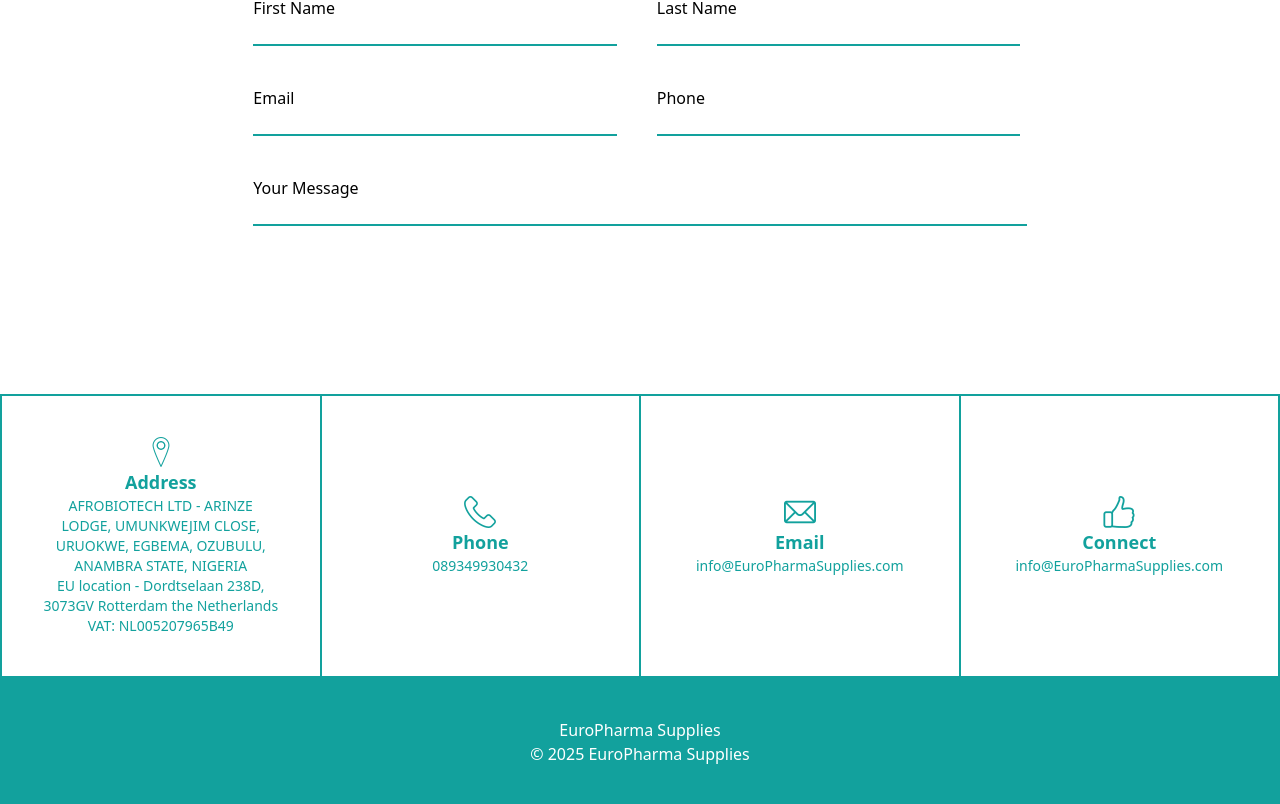
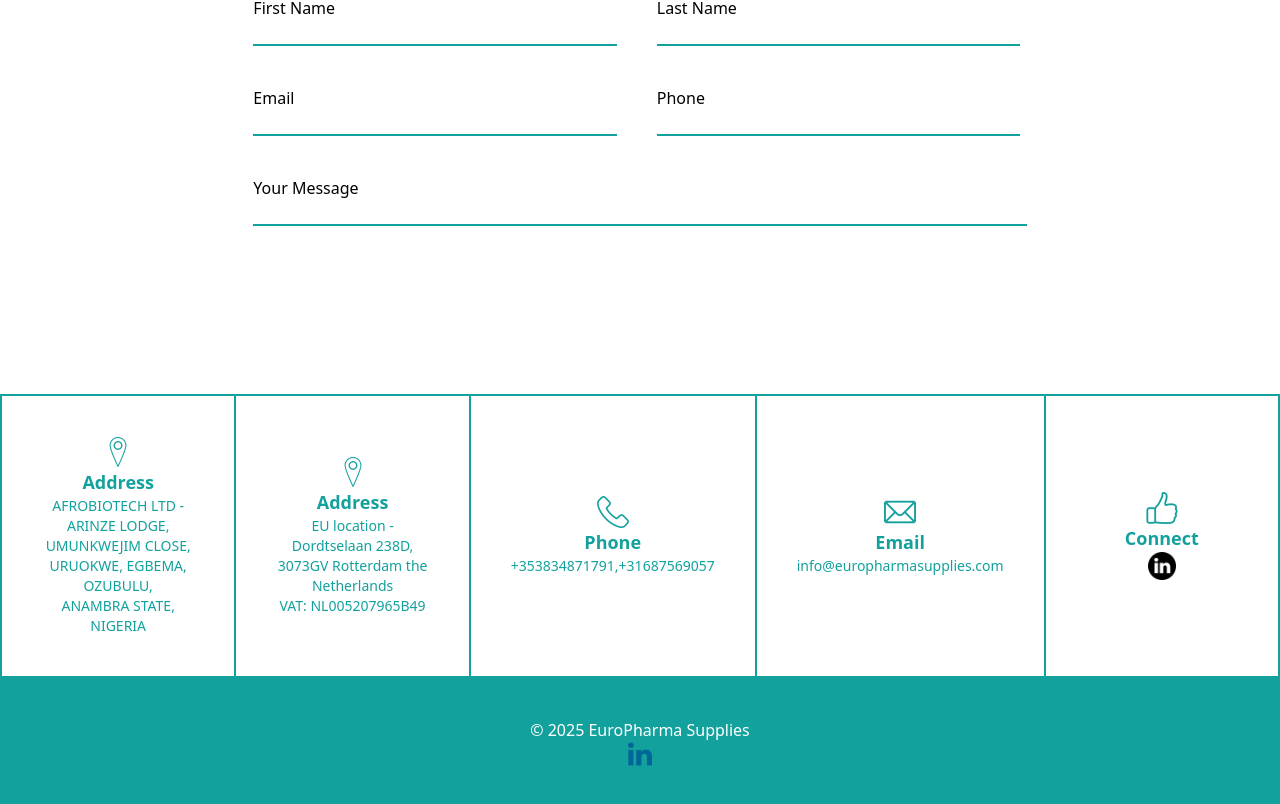
Before and after one commit to junioruche49/europharmasupplies, a Next.js app: page /contact in a window 1280 px wide. Shown: the part 762-1566 px from the top of the page. Built offline with nearby package versions, Linux system fonts and the light colour scheme; what @ant-design/nextjs-registry would draw is missing.

Commit message:
new changes

```diff
--- a/app/contact/page.js
+++ b/app/contact/page.js
@@ -3,7 +3,9 @@ import like from "../../assets/img/like.png";
 import pin from "../../assets/img/pin.png";
 import mail from "../../assets/img/mail.png";
 import telephone from "../../assets/img/telephone.png";
+import linkedin_2 from "../../assets/img/linkedin_2.png";
 import Image from "next/image";
+import Link from "next/link";
 
 function Contact(props) {
   return (
@@ -50,7 +52,18 @@ function Contact(props) {
           <p className="text-sm text-[#12a19d] text-center">
             AFROBIOTECH LTD - ARINZE LODGE, UMUNKWEJIM CLOSE, <br />
             URUOKWE, EGBEMA, OZUBULU, <br />
-            ANAMBRA STATE, NIGERIA <br />
+            ANAMBRA STATE, NIGERIA
+          </p>
+        </div>
+        <div
+          className="flex flex-col flex-1 w-[25] justify-center items-center border-2 border-t-0
+            border-b-0 border-l-0
+        border-[#12a19d] p-10"
+          id="address"
+        >
+          <Image src={pin} alt="pin" className="w-8" />
+          <h2 className="font-semibold text-lg text-[#12a19d]">Address</h2>
+          <p className="text-sm text-[#12a19d] text-center">
             EU location - Dordtselaan 238D, 3073GV Rotterdam the Netherlands{" "}
             <br />
             VAT: NL005207965B49
@@ -63,7 +76,9 @@ function Contact(props) {
         >
           <Image src={telephone} alt="telephone" className="w-8" />
           <h2 className="font-semibold text-lg text-[#12a19d]">Phone</h2>
-          <p className="text-sm text-[#12a19d] text-center">089349930432</p>
+          <p className="text-sm text-[#12a19d] text-center">
+            +353834871791,+31687569057
+          </p>
         </div>
         <div
           className="flex flex-col flex-1 w-[25] justify-center items-center border-2 border-t-0
@@ -73,7 +88,7 @@ function Contact(props) {
           <Image src={mail} alt="mail" className="w-8" />
           <h2 className="font-semibold text-lg text-[#12a19d]">Email</h2>
           <p className="text-sm text-[#12a19d] text-center">
-            info@EuroPharmaSupplies.com
+            info@europharmasupplies.com
           </p>
         </div>
         <div
@@ -82,9 +97,14 @@ function Contact(props) {
         >
           <Image src={like} alt="like" className="w-8" />
           <h2 className="font-semibold text-lg text-[#12a19d]">Connect</h2>
-          <p className="text-sm text-[#12a19d] text-center">
-            info@EuroPharmaSupplies.com
-          </p>
+          <div className="flex flex-row">
+            <Link
+              href={"https://www.linkedin.com/company/europharma-supplies/"}
+              target="_"
+            >
+              <Image src={linkedin_2} alt="linkedin_1" className="w-7" />
+            </Link>
+          </div>
         </div>
       </div>
     </div>
--- a/components/Footer/Footer.jsx
+++ b/components/Footer/Footer.jsx
@@ -1,10 +1,20 @@
 import React from "react";
+import linkedin_1 from "../../assets/img/linkedin_1.png";
+import Link from "next/link";
+import Image from "next/image";
 
 function Footer(props) {
   return (
     <footer className="w-full bg-[#12a19d] mt-24 p-10 flex flex-col text-white items-center justify-center">
-      <p>EuroPharma Supplies</p>
       <p>&copy; {new Date().getFullYear()} EuroPharma Supplies</p>
+      <div className="flex flex-row ">
+        <Link
+          href={"https://www.linkedin.com/company/europharma-supplies/"}
+          target="_"
+        >
+          <Image src={linkedin_1} alt="linkedin_1" className="w-6" />
+        </Link>
+      </div>
     </footer>
   );
 }
```
Also changed, not shown: assets/img/linkedin_1.png (added), assets/img/linkedin_2.png (added).
